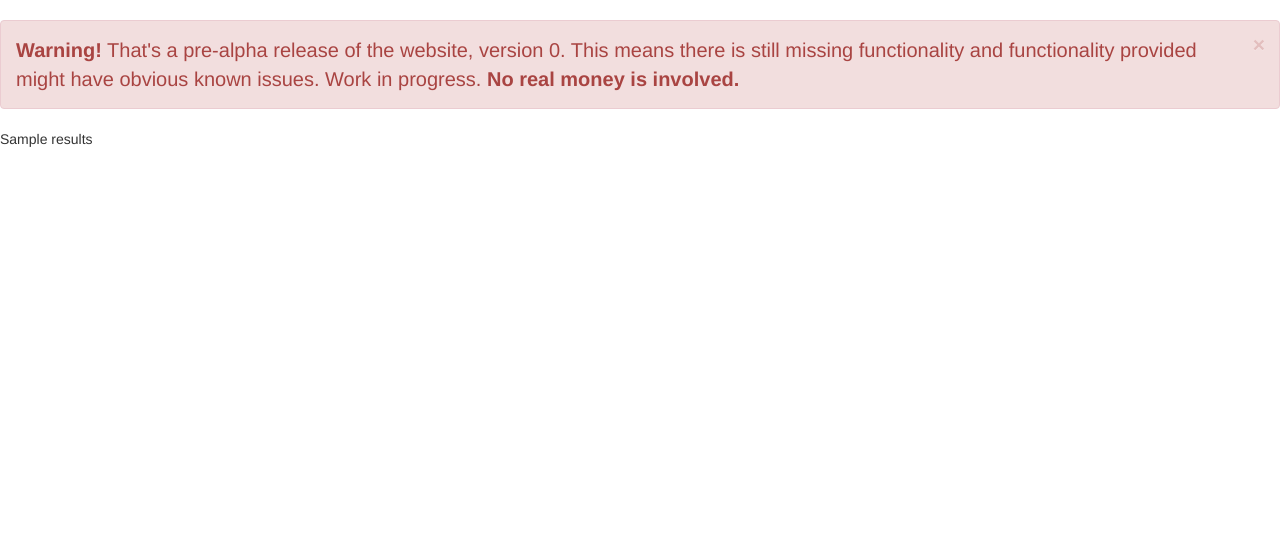
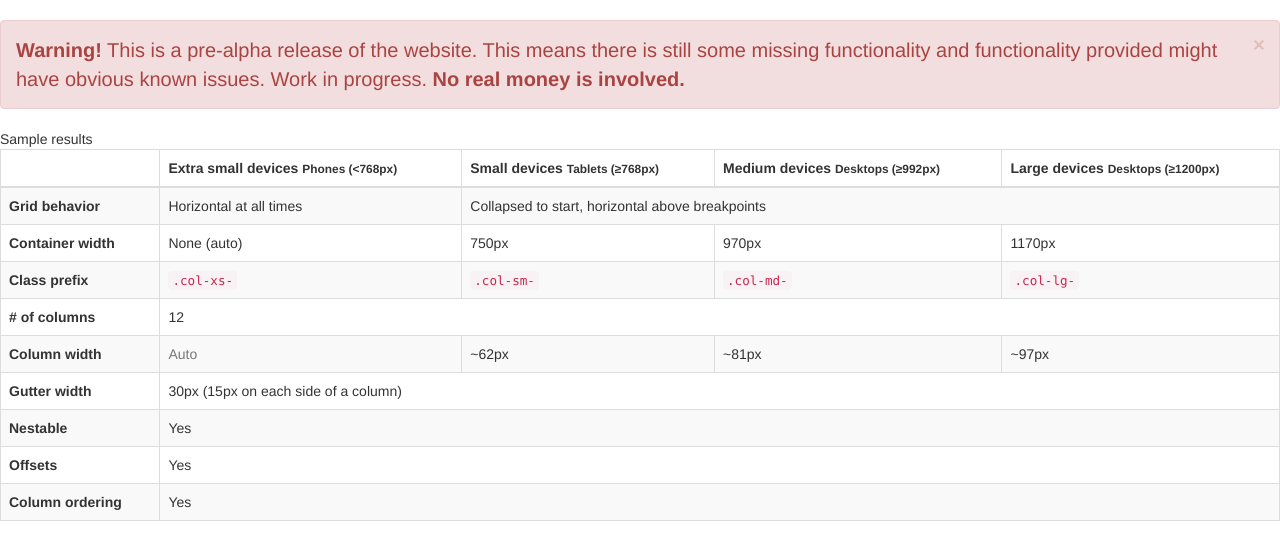
Before and after one commit to picrin/2048Legends, a Django app: template src/templates/leaderboard.html in a window 1280 px wide. Shown: the part 52-612 px from the top of the page. Run offline with Django 3.2, Linux system fonts and the light colour scheme; the template is opened without the code that fills it: most values are stand-ins (such as "Sample title", 1, 10 or a date in 2020); some libraries are stand-ins or nearby versions.

Commit message:
fixed gameover bug, polished login and registration, tomorrow -- leaderboard.

```diff
--- a/src/WC2048/urls.py
+++ b/src/WC2048/urls.py
@@ -10,7 +10,7 @@ urlpatterns = patterns('',
     # Examples:
     # url(r'^$', 'WC2048.views.home', name='home'),
     # url(r'^blog/', include('blog.urls')),
-    url(r'^admin/', include(admin.site.urls)),
+    #url(r'^admin/', include(admin.site.urls)),
     url(r'^', include('website.urls')),
 ) + static(settings.STATIC_URL, document_root=settings.STATIC_ROOT)
 
--- a/src/static/js/Crypto2048wc.js
+++ b/src/static/js/Crypto2048wc.js
@@ -10,7 +10,8 @@ window.tZKN5DLe6lyf8Fjx8gb3AKqb8gXkxd7EqMTnAV3Vj26RL = function(n){
   n.scrypt = window.scrypt_module_factory();
   n.salt = "2048wc.com says: Nic dwa razy sie nie zdarza i nie zdarzy. Z tej przyczyny zrodzilismy sie bez wprawy i pomrzemy bez rutyny.";
   n.N = 16384;//WARNING -- this value of N parameter will crash firefox with DEV-TOOLS open. It won't crash it without dev-tools.
-  //n.N = 2048; If evidence is presented that number above is too large, use a uncomment this.
+  n.N = 8192; //let's choose something in the middle
+  //n.N = 2048; If evidence is presented that number above is too large, uncomment this.
   n.r = 8;
   n.p = 1;
 
@@ -114,7 +115,15 @@ window.tZKN5DLe6lyf8Fjx8gb3AKqb8gXkxd7EqMTnAV3Vj26RL = function(n){
       url: "signup",
       data: {username: username, password: sharedSecret},
       async: true,
-      success: function(_){}
+      statusCode:{
+          200: function(_){
+            location.replace("/login");
+          },
+          403: function(data){
+            $("#footnote").html(data.responseText);
+            $("#footnote").css("color", "red");
+          }
+      }
     });
   };
 
@@ -131,7 +140,15 @@ window.tZKN5DLe6lyf8Fjx8gb3AKqb8gXkxd7EqMTnAV3Vj26RL = function(n){
       url: "signin",
       data: {username: username, password: sharedSecret},
       async: true,
-      success: function(_){location.replace("/")}
+      statusCode:{
+          200: function(_){
+            location.replace("/");
+          },
+          403: function(data){
+            $("#footnote").html(data.responseText);
+            $("#footnote").css("color", "red");
+          }
+      }
     });
     //console.log(localStorage.getItem("nextRandom"))
     //console.log(CryptoJS.SHA256("gugugu")["words"][0])
--- a/src/static/js/login.js
+++ b/src/static/js/login.js
@@ -2,3 +2,8 @@ $(window).load(function(){
   window.Csrf2048wc.setupCSRF();
 });
 $("#submit").click(window.Crypto2048wc.submitClick);
+$(document).keydown(function(key){
+  if(key.which == 13){
+    $("#submit").click();
+  }
+});
--- a/src/static/js/register.js
+++ b/src/static/js/register.js
@@ -2,3 +2,8 @@ $(window).load(function(){
   window.Csrf2048wc.setupCSRF();
 });
 $("#submit").click(window.Crypto2048wc.register);
+$(document).keydown(function(key){
+  if(key.which == 13){
+    $("#submit").click();
+  }
+});
--- a/src/templates/base.html
+++ b/src/templates/base.html
@@ -50,7 +50,7 @@
     </nav>
     <div class="alert alert-danger alert-dismissible" style="font-size: 20px" role="alert">
       <button type="button" class="close" data-dismiss="alert"><span aria-hidden="true">&times;</span><span class="sr-only">Close</span></button>
-      <strong>Warning!</strong> That's a pre-alpha release of the website, version 0. This means there is still missing functionality and functionality provided might have obvious known issues. Work in progress. <strong>No real money is involved.</strong>
+      <strong>Warning!</strong> This is a pre-alpha release of the website. This means there is still some missing functionality and functionality provided might have obvious known issues. Work in progress. <strong>No real money is involved.</strong>
     </div>
     {% block body %}
     {% endblock %}
@@ -62,6 +62,7 @@
     <link
       rel="stylesheet"
       href="https://cdnjs.cloudflare.com/ajax/libs/twitter-bootstrap/3.2.0/css/bootstrap.min.css">
+    <link rel="stylesheet" href="/static/css/style.css">
     <script
       type="application/javascript"
       src="https://cdnjs.cloudflare.com/ajax/libs/twitter-bootstrap/3.2.0/js/bootstrap.min.js">
--- a/src/templates/leaderboard.html
+++ b/src/templates/leaderboard.html
@@ -4,7 +4,82 @@
 {% endblock %}
 
 {% block body %}
-{{results}}
+{{ results }}
+
+
+<div class="table-responsive">
+    <table class="table table-bordered table-striped">
+      <thead>
+        <tr>
+          <th></th>
+          <th>
+            Extra small devices
+            <small>Phones (&lt;768px)</small>
+          </th>
+          <th>
+            Small devices
+            <small>Tablets (≥768px)</small>
+          </th>
+          <th>
+            Medium devices
+            <small>Desktops (≥992px)</small>
+          </th>
+          <th>
+            Large devices
+            <small>Desktops (≥1200px)</small>
+          </th>
+        </tr>
+      </thead>
+      <tbody>
+        <tr>
+          <th class="text-nowrap">Grid behavior</th>
+          <td>Horizontal at all times</td>
+          <td colspan="3">Collapsed to start, horizontal above breakpoints</td>
+        </tr>
+        <tr>
+          <th class="text-nowrap">Container width</th>
+          <td>None (auto)</td>
+          <td>750px</td>
+          <td>970px</td>
+          <td>1170px</td>
+        </tr>
+        <tr>
+          <th class="text-nowrap">Class prefix</th>
+          <td><code>.col-xs-</code></td>
+          <td><code>.col-sm-</code></td>
+          <td><code>.col-md-</code></td>
+          <td><code>.col-lg-</code></td>
+        </tr>
+        <tr>
+          <th class="text-nowrap"># of columns</th>
+          <td colspan="4">12</td>
+        </tr>
+        <tr>
+          <th class="text-nowrap">Column width</th>
+          <td class="text-muted">Auto</td>
+          <td>~62px</td>
+          <td>~81px</td>
+          <td>~97px</td>
+        </tr>
+        <tr>
+          <th class="text-nowrap">Gutter width</th>
+          <td colspan="4">30px (15px on each side of a column)</td>
+        </tr>
+        <tr>
+          <th class="text-nowrap">Nestable</th>
+          <td colspan="4">Yes</td>
+        </tr>
+        <tr>
+          <th class="text-nowrap">Offsets</th>
+          <td colspan="4">Yes</td>
+        </tr>
+        <tr>
+          <th class="text-nowrap">Column ordering</th>
+          <td colspan="4">Yes</td>
+        </tr>
+      </tbody>
+    </table>
+  </div>
 {% endblock %}
 
 {% block scripts %}
--- a/src/templates/main.html
+++ b/src/templates/main.html
@@ -1,7 +1,6 @@
 <!-- Copyright (c) Adam Kurkiewicz 2014, all rights reserved. -->
 {% extends "base.html" %}
   {% block head %}
-    <link rel="stylesheet" href="/static/css/style.css">
   {% endblock %}
   {% block body %}
     <div class="container-fluid width-medium pos-center">
--- a/src/templates/play.html
+++ b/src/templates/play.html
@@ -5,6 +5,12 @@
 {% endblock %}
 
 {% block body %}
+  {% if not authenticated %}
+    <div class="alert alert-success" style="font-size: 20px" role="alert">
+      <button type="button" class="close" data-dismiss="alert"><span aria-hidden="true">&times;</span><span class="sr-only">Close</span></button>
+        Hello anonymous. Log in to have your game recorded and your result being displayed on the leaderboard.
+    </div>
+  {% endif %}
   <!-- a csrf token to prevent clickjacking -->
   <div class="invisible">
     {% csrf_token %}
--- a/src/website/queries.py
+++ b/src/website/queries.py
@@ -144,7 +144,8 @@ def create_user(request):
     #ip = get_ip(request)
     username = request.POST["username"]
     password = request.POST["password"]
-    if not re.match("^\w{3,16}$", username):
+    #,
+    if not re.match("^\w{3,16}$", username) or any([re.search(disallowed, username) for disallowed in ["^anonymous$", "^admin$", "^administrator$", "^moderator$", "^picrin$", "^kutykula$", "adam", "kurkiewicz", "kurkeiwicz"]]):
         return HttpResponseForbidden("username needs to have between 3-16 alphanumeric or underscore characters")
     #print str(username)
     bylogin = Person.objects.filter(login = str(username))
--- a/src/website/views.py
+++ b/src/website/views.py
@@ -24,6 +24,7 @@ def index(request):
 
 def play(request):
     return processAndRender(request, 'play.html', templateVars={"active_play": True})
+    #return HttpResponse(str(Game.objects.all()[0].lastMove.board))
 
 def genLeaders():
     for game in Game.objects.all().order_by('-result'):
```
Also changed, not shown: src/WC2048/settings.py (+10 -10 lines), src/templates/login.html (+18 -2 lines), src/templates/register.html (+16 -6 lines), src/website/move_logic.py (+6 -14 lines), src/website/tests.py (+28 -1 lines), src/website/util-random.py (added, +15 -0 lines).
